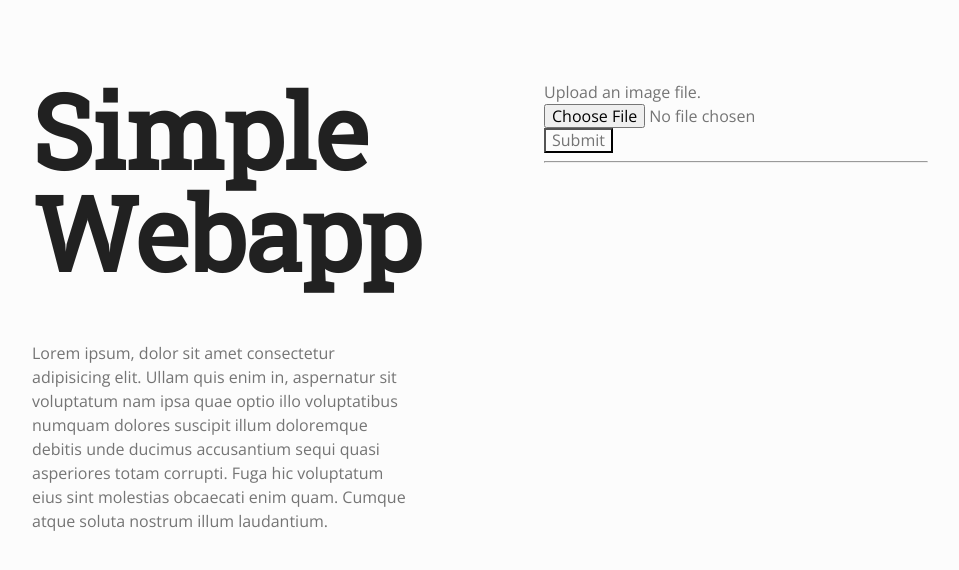
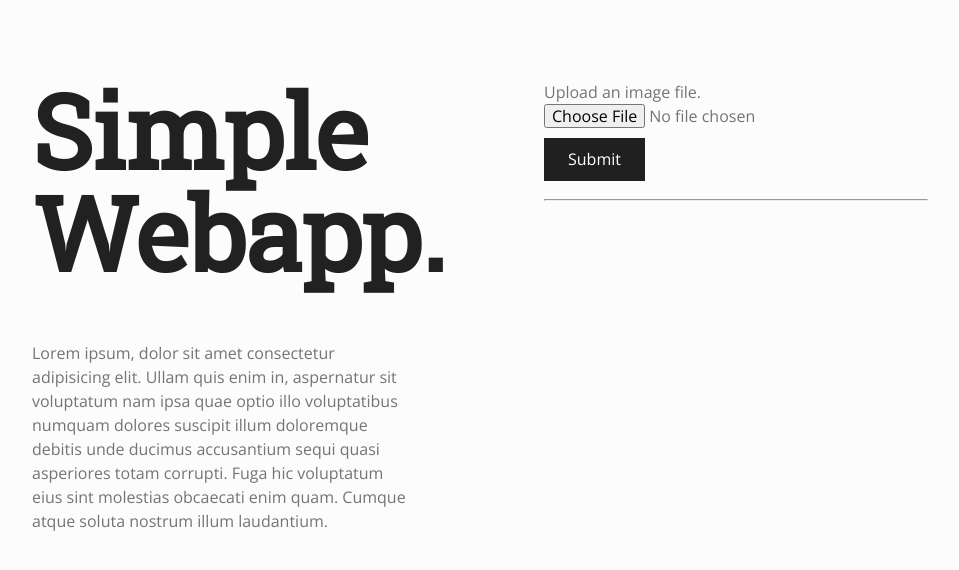
Before and after one commit to team-siklab/workshop-simple-webapp, a website: page public/index.html in a window 1280 px wide. Shown: the whole page, without its empty margins (96-1055 px from the left). Drawn offline with nearby package versions, Linux system fonts and the light colour scheme.

Commit message:
Adds a bit of style.

```diff
--- a/public/index.html
+++ b/public/index.html
@@ -10,7 +10,7 @@
   </head>
   <body>
     <section>
-      <h1>Simple Webapp</h1>
+      <h1>Simple Webapp.</h1>
       <p>Lorem ipsum, dolor sit amet consectetur adipisicing elit. Ullam quis enim in, aspernatur sit voluptatum nam ipsa quae optio illo voluptatibus numquam dolores suscipit illum doloremque debitis unde ducimus accusantium sequi quasi asperiores totam corrupti. Fuga hic voluptatum eius sint molestias obcaecati enim quam. Cumque atque soluta nostrum illum laudantium.</p>
     </section>
     <form class="imageupload" method="POST" action="/fileupload" enctype="multipart/form-data">
--- a/public/style.css
+++ b/public/style.css
@@ -38,3 +38,23 @@ body > * {
   padding-right: 10vw;
   flex-grow: 1;
 }
+
+.imageupload > * {
+  margin-bottom: 10px;
+}
+
+.imageupload [type=submit] {
+  padding: 12px 24px;
+  cursor: pointer;
+
+  background: rgba(0,0,0,.87);
+  color: white;
+
+  border: 0;
+
+  transition: background 0.1s linear;
+}
+
+.imageupload [type=submit]:hover {
+  background: #ff9900;
+}
```
